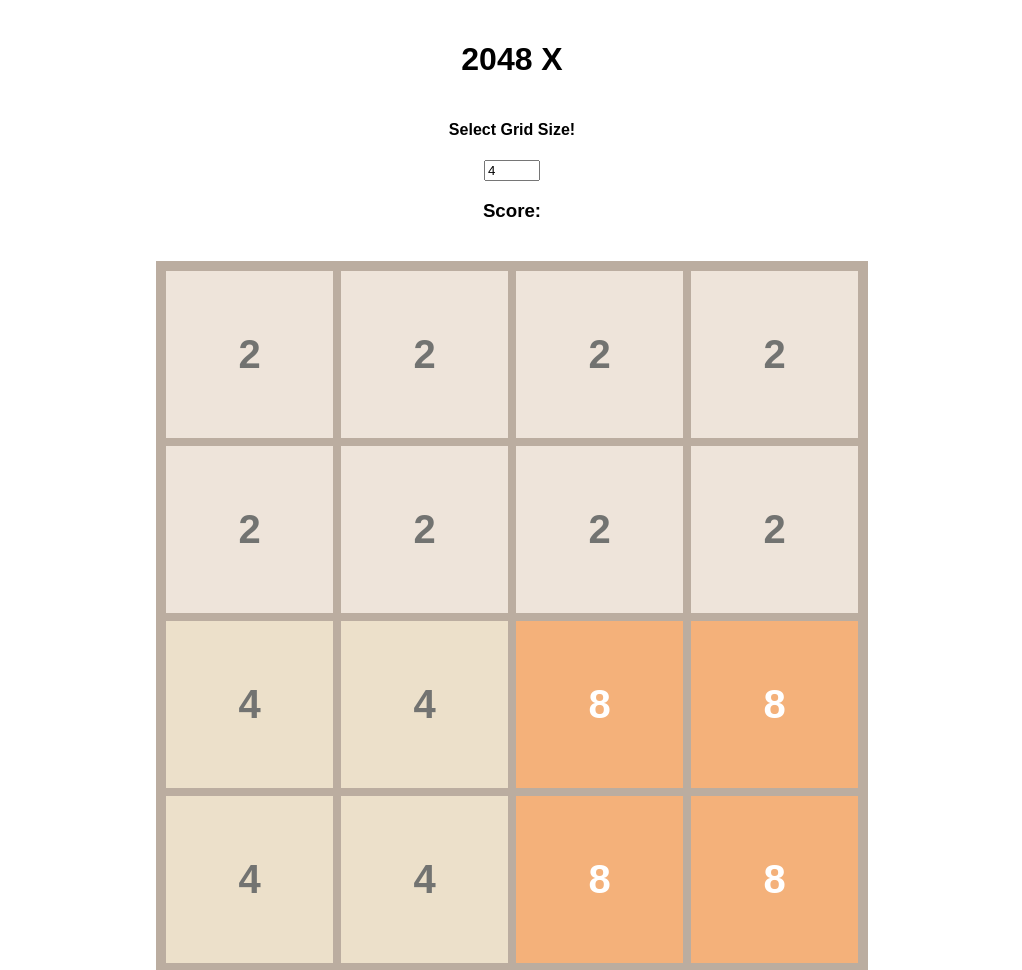
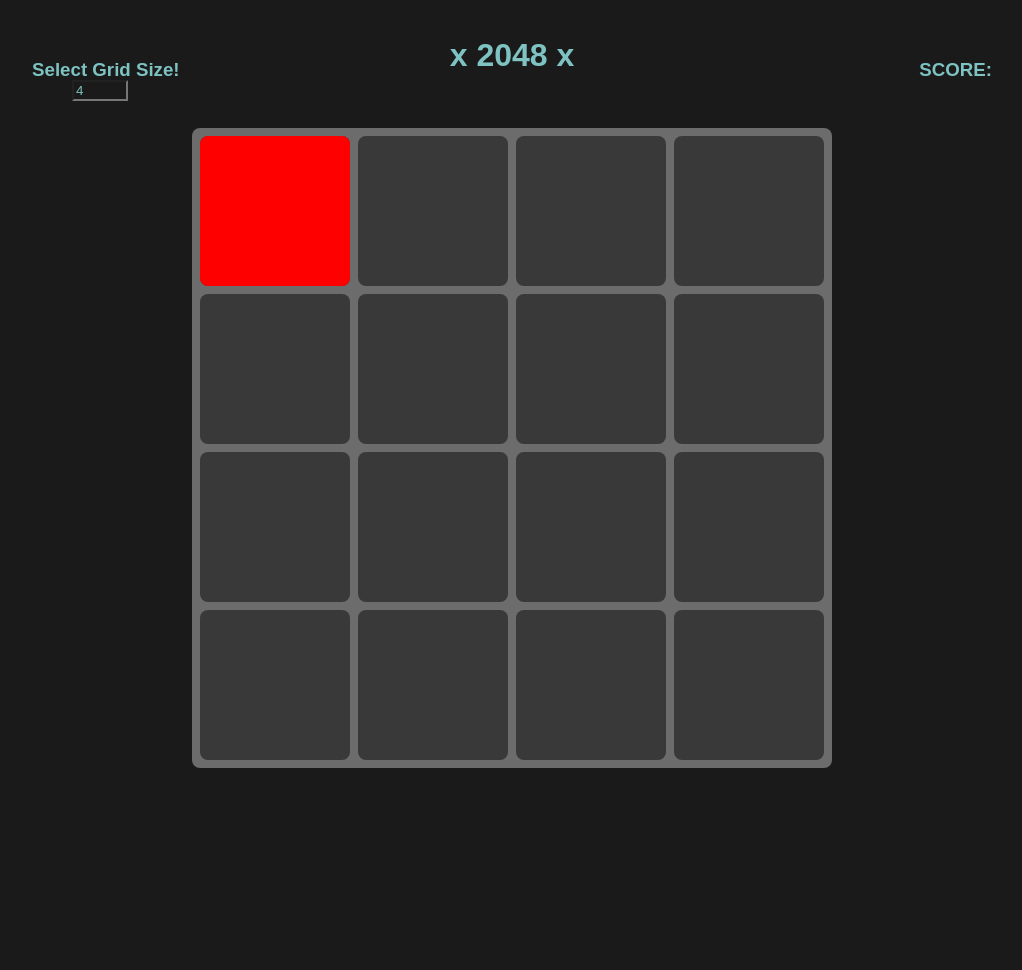
Before and after one commit to ssheth75/2048X, a plain HTML site: page page.html in a window 1280 px wide. Shown: the top 970 px of the page, without its empty margins (128-1150 px from the left). After the commit the page ends 800 px from the top, so only its background shows below. Drawn offline with Linux system fonts and the light colour scheme.

Commit message:
implement dynamic grid functionality and basic game styling

```diff
--- a/generateGrid.js
+++ b/generateGrid.js
@@ -29,53 +29,26 @@ function updateTile(tile, num) {
   }
 }
 
+
 function initGame() {
-  size = document.getElementById("gridSizeIn").value;
-  board = createBoard(size);
+  var size = document.getElementById("gridSizeIn").value;
+  var board = document.getElementById("board");
+  board.style.setProperty("--grid-size", size);
 
-  board[0][0] = 2;
-  board[0][1] = 2;
-  board[0][2] = 2;
-  board[0][3] = 2;
-  board[1][0] = 2;
-  board[1][1] = 2;
-  board[1][2] = 2;
-  board[1][3] = 2;
-  board[2][0] = 4;
-  board[2][1] = 4;
-  board[2][2] = 8;
-  board[2][3] = 8;
-  board[3][0] = 4;
-  board[3][1] = 4;
-  board[3][2] = 8;
-  board[3][3] = 8;
+  // Clear existing cells
+  board.innerHTML = "";
 
-  var boardContainer = document.getElementById("board");
+  // Generate cells dynamically
+  for (var i = 0; i < size * size; i++) {
+    var cell = document.createElement("div");
+    cell.className = "cell";
+    board.appendChild(cell);
+  }
 
-  // Clear existing content of the board
-  boardContainer.innerHTML = "";
+     var tile = document.createElement("div");
+    tile.className = "tile";
+    board.appendChild(tile);
 
-  // Calculate the size of each tile
-  var tileSize = 700 / size;
-
-  // Update CSS grid-template-columns and grid-template-rows
-  boardContainer.style.gridTemplateColumns = `repeat(${size}, 1fr)`;
-  boardContainer.style.gridTemplateRows = `repeat(${size}, 1fr)`;
-
-  for (var row = 0; row < size; ++row) {
-    for (var col = 0; col < size; ++col) {
-      let tile = document.createElement("div");
-      tile.id = row.toString() + "_" + col.toString();
-      tile.className = "tile";
-      tile.style.width = tileSize + "px";
-      tile.style.height = tileSize + "px";
-
-      let num = board[row][col];
-
-      updateTile(tile, num);
-      boardContainer.appendChild(tile);
-    }
-  }
 }
 
 document.addEventListener("keyup", (event) => {
@@ -100,25 +73,16 @@ function clearRowZeroes(row) {
 
   console.log(t_row);
   //board[row] = t_row;
-
 }
 
 function moveUp() {}
 
-
-
-
 function moveDown() {}
-
-
 
 function moveLeft() {
   for (var row = 0; row < size; ++row) {
     clearRowZeroes(row);
   }
-
 }
 
-
-
 function moveRight() {}
--- a/page.html
+++ b/page.html
@@ -3,11 +3,6 @@
 
 
 <!-- 2048 remake : Spin off is that the user can select the size of the board and use other powers other than 2: 3, 4, 5.... -->
-
-
-
-
-
 
 <head>
     <meta name="viewport" content="width=device-width, initial-scale=1.0" />
@@ -25,31 +20,40 @@
 
 </head>
 
+
 <body onload="initGame()">
 
-    <div id="input">
-        <h1>2048 X</h1>
-        <!-- GRID INPUT  -->
-        <h4>Select Grid Size!</h4>
-        <input type="number" id="gridSizeIn" min="4" max="10" value="4" , onchange="initGame()" />
 
-        <h3> Score:</h3>
+    <div id="title">
+        <h1>x 2048 x</h1>
+    </div>
+    <div id="score">
+        <h3>SCORE:</h3>
     </div>
 
-    <div id="board">
+
+    <div id="select">
+        <h3>Select Grid Size!</h3>
+    </div>
+
+    <div id="input">
 
 
 
+        <input type="number" id="gridSizeIn" min="4" max="10" value="4" , onchange="initGame()" />
+
     </div>
-        <!-- GRID -->
 
 
 
+    <div id="game">
+        <div id="board">
+            <div class="tile"></div>
+        </div>
 
+    </div>
+    <!-- GRID -->
 
 </body>
 
-
-
-
 </html>
--- a/style.css
+++ b/style.css
@@ -8,107 +8,87 @@ body {
   display: flex;
   flex-direction: column;
   align-items: center;
-  justify-content: flex-start;
+  justify-content: center;
   height: 100vh;
   margin: 0;
-  padding-top: 20px;
-  box-sizing: border-box; /* Add this line */
+  background-color: #1a1a1a;
 }
 
-#input {
+input {
   flex-direction: column;
-  width: 30%;
   display: flex;
   align-items: center;
   justify-content: center;
-  background-color: #fff;
-  margin-bottom: 20px; /* Add this line */
+  background-color: #1a1a1a;
+  top: 10vh;
+  left: 25vh;
+  position: absolute;
+  color: rgb(126, 194, 194);
+}
+
+#game {
+  position: absolute;
+  top: 16vh;
+}
+
+#select{
+  position: absolute;
+  top: 5vh;
+  left: 20vh;
+  color: rgb(126, 194, 194);
+}
+
+#score {
+  position: absolute;
+  top: 5vh;
+  right: 20vh;
+  color: rgb(126, 194, 194);
+}
+
+#title {
+  top: 2vh;
+  position: absolute;
+  color: rgb(126, 194, 194);
 }
 
 #board {
-  width: 700px;
-  height: 700px;
-  background-color: #cdc1b5;
-  border: 6px solid #bbada0;
+  --grid-size: 4;
+  --cell-size: calc(75vmin / var(--grid-size));
+  --cell-gap: calc(4vmin / var(--grid-size));
+  background-color: #6c6c6c;
+  border-radius: 1vmin;
   display: grid;
-  grid-template-columns: repeat(4, 1fr);
-  grid-template-rows: repeat(4, 1fr);
+  grid-template-columns: repeat(var(--grid-size), var(--cell-size));
+  grid-template-rows: repeat(var(--grid-size), var(--cell-size));
+  gap: var(--cell-gap);
+  padding: var(--cell-gap);
+  position: relative;
+}
+
+.cell {
+  background-color: #393939;
+  border-radius: 1vmin;
 }
 
 .tile {
-
-  text-align: center;
-  font-size: 40px;
-  font-weight: bold;
+  --x: 0;
+  --y: 0;
+  position: absolute;
+  display: flex;
   justify-content: center;
-  display: flex;
   align-items: center;
-  box-sizing: border-box; /* Add this line */
-  border: 4px solid #bbada0; /* Adjust border size and color as needed */
-
+  width: var(--cell-size);
+  height: var(--cell-size);
+  background-color: red;
+  border-radius: 1vmin;
+  top: calc(var(--y) * (var(--cell-size) + var(--cell-gap)) + var(--cell-gap));
+  left: calc(var(--x) * (var(--cell-size) + var(--cell-gap)) + var(--cell-gap));
+  animation: show 200ms ease-in-out;
 }
 
-.x2 {
-    background-color: #eee4da;
-    color: #727371;
+@keyframes show {
+  0% {
+    opacity: .5;
+    transform: scale(0);
+  }
 }
-
-.x4 {
-    background-color: #ece0ca;
-    color: #727371;
-}
-
-.x8 {
-    background-color: #f4b17a;
-    color: white;
-}
-
-.x16{
-    background-color: #f59575;
-    color: white;
-}
-
-.x32{
-    background-color: #f57c5f;
-    color: white;
-}
-
-.x64{
-    background-color: #f65d3b;
-    color: white;
-}
-
-.x128{
-    background-color: #edce71;
-    color: white;
-}
-
-.x256{
-    background-color: #edcc63;
-    color: white;
-}
-
-.x512{
-    background-color: #edc651;
-    color: white;
-}
-
-.x1024{
-    background-color: #eec744;
-    color: white;
-}
-
-.x2048{
-    background-color: #ecc230;
-    color: white;
-}
-
-.x4096 {
-    background-color: #fe3d3d;
-    color: white;
-}
-
-.x8192 {
-    background-color: #ff2020;
-    color: white;
-}
```
Also changed, not shown: 1 other file.
